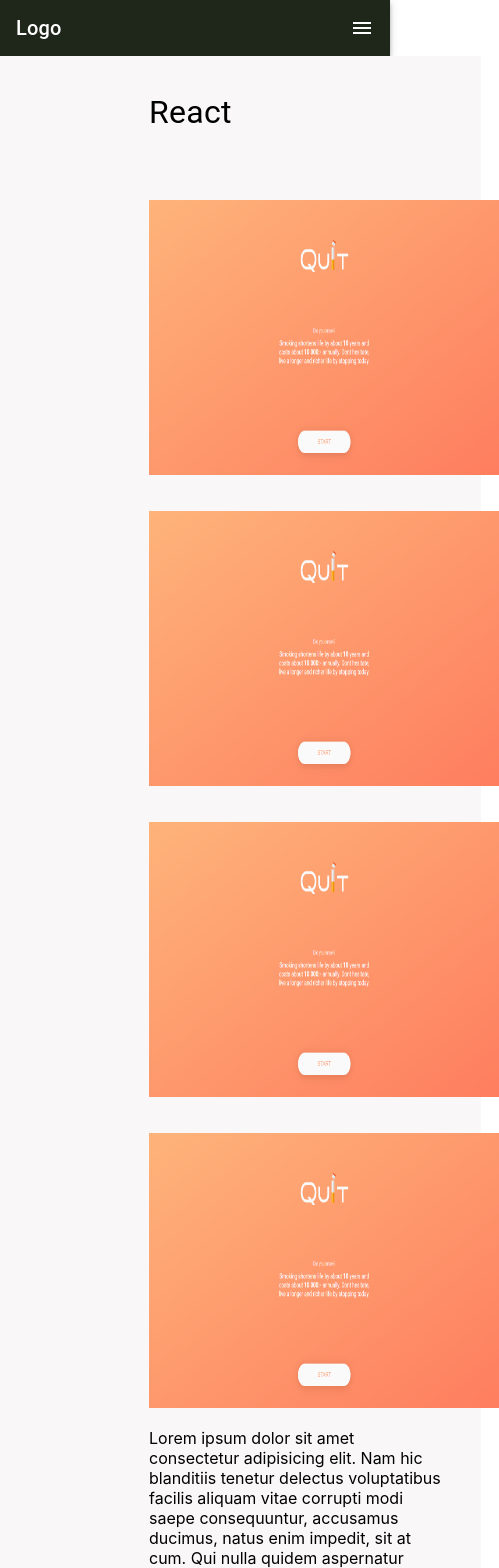
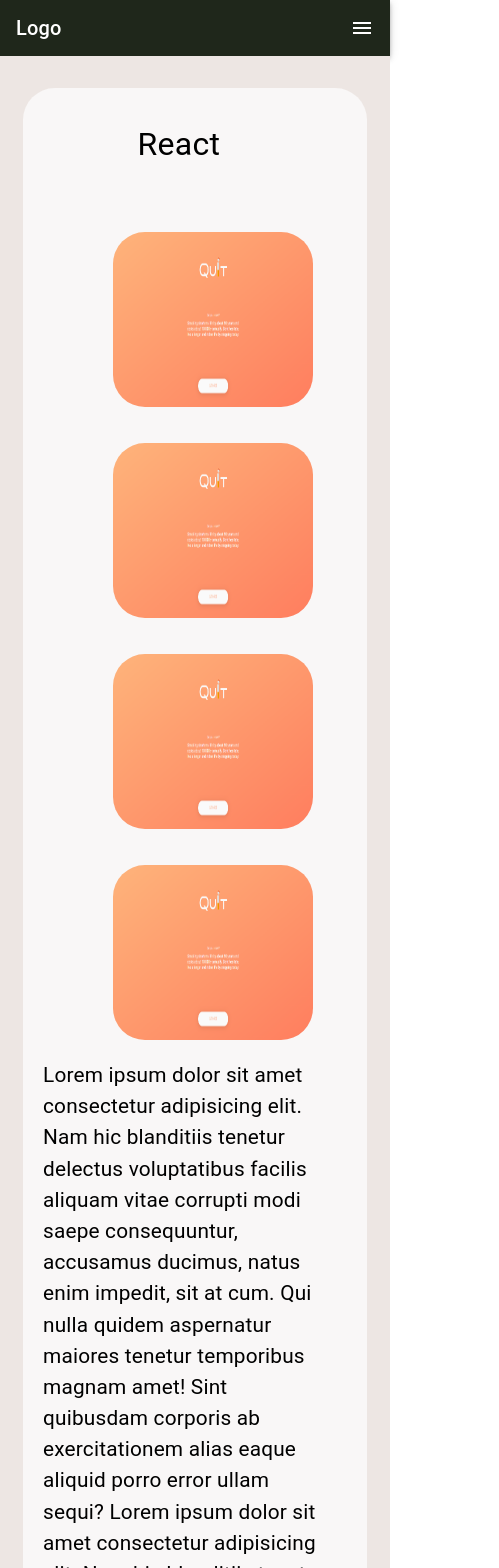
Before and after one commit to Prisberg/nr1team, a React (Create React App) app: page /ReactInfo in a window 390 px wide. Shown: the top 1568 px of the page, 499 px wide, since content can reach past the window. Built offline with nearby package versions, Linux system fonts and the light colour scheme.

Commit message:
mobile style -skills-

```diff
--- a/src/components/main/skills/skills-Info/JavaScript.jsx
+++ b/src/components/main/skills/skills-Info/JavaScript.jsx
@@ -46,11 +46,11 @@ function JavaScript () {
     justifyContent: 'center',
   }
   const innerBox = {
-    width:{ xs: '100%', md: '100%', lg: '1226px', xl: '70%'},
+    width:{ xs: '50%', md: '100%', lg: '1226px', xl: '70%'},
     height:{ xs: '100%', md: '100%', llg: '100%', xl: '1350px'},
     padding: '2em',
     backgroundColor: '#F9F7F7',
-    paddingLeft: '15em',
+    paddingLeft: { xs: '0em', md: '15em', llg: '15em', xl: '15em'},
     // borderRadius: '2em',
   }
   const skillProjects = {
--- a/src/components/main/skills/skills-Info/ReactInfo.jsx
+++ b/src/components/main/skills/skills-Info/ReactInfo.jsx
@@ -5,14 +5,14 @@ import FigmaImg from '../Skill-imgs/skillTest.png'
 
 const ReactInfo = () => {
   return (
-    <Box sx={mainBox}>
+    <Box sx={mainBox} className='main-Box'>
       <Box sx={innerBox}>
         <Box >
         <Typography sx={mainTitle} >
           React
         </Typography>
         </Box>
-        <Box sx={skillProjects}>
+        <Box sx={skillProjects} className='skillProjects'>
           <Box sx={projectBox}  className='skillBox'>
           <img src={FigmaImg} alt=""/>
           </Box>
@@ -27,11 +27,15 @@ const ReactInfo = () => {
           </Box>
         </Box>
         <Box sx={skillInfo}>
-          <p>Lorem ipsum dolor sit amet consectetur adipisicing elit.
+          <Typography sx={skillInfoText}>Lorem ipsum dolor sit amet consectetur adipisicing elit.
             Nam hic blanditiis tenetur delectus voluptatibus facilis aliquam vitae corrupti modi saepe consequuntur,
             accusamus ducimus, natus enim impedit, sit at cum. Qui nulla quidem aspernatur maiores tenetur temporibus magnam amet! Sint quibusdam corporis ab
             exercitationem alias eaque aliquid porro error ullam sequi?
-          </p>
+              Lorem ipsum dolor sit amet consectetur adipisicing elit.
+            Nam hic blanditiis tenetur delectus voluptatibus facilis aliquam vitae corrupti modi saepe consequuntur,
+            accusamus ducimus, natus enim impedit, sit at cum. Qui nulla quidem aspernatur maiores tenetur temporibus magnam amet! Sint quibusdam corporis ab
+            exercitationem alias eaque aliquid porro error ullam sequi?
+          </Typography>
         </Box>
       </Box>
     </Box>
@@ -39,38 +43,49 @@ const ReactInfo = () => {
 }
 const mainBox = {
   width:{ xs: '100%', md: '100%', lg: '100%', xl: '100%'},
-  height:{ xs: '100%', md: '100%', llg: '100%', xl: '1500px'},
+  height:{ xs: '100%', md: '100%', llg: '100%', xl: '1300px'},
   backgroundColor: '#EDE6E3',
   display: 'flex',
   alignItems: 'center',
   justifyContent: 'center',
 }
 const innerBox = {
-  width:{ xs: '100%', md: '100%', lg: '1226px', xl: '70%'},
-  height:{ xs: '100%', md: '100%', llg: '100%', xl: '1350px'},
+  width:{ xs: '80%', md: '100%', lg: '1226px', xl: '70%'},
+  height:{ xs: '80%', md: '100%', lg: '100%', xl: '1150px'},
   padding: '2em',
+  marginTop: { xs: '2em', md: '0', lg: '0', xl: '0'},
   backgroundColor: '#F9F7F7',
-  paddingLeft: '15em',
-  // borderRadius: '2em',
+  paddingLeft: { xs: '0em', md: '15em', lg: '15em', xl: '15em'},
+  borderRadius: '2em',
 }
 const skillProjects = {
-  width:{ xs: '100%', md: '500px', lg: '500px', xl: '1226px'},
   display: 'flex',
-  alignItems: 'flex-start',
+  alignItems:{ xs: 'center', md: 'flex-start', lg: 'flex-start', xl: 'flex-start'},
   justifyContent: 'center',
-  flexWrap: 'wrap',
+  width:{ xs: '380px', s: '380px', md: '500px', lg: '1226px', xl: '1226px'},
+  flexWrap: { xs: 'no-wrap', md: 'wrap', lg: 'wrap', xl: 'wrap'},
   marginTop: '2em',
+  flexDirection: { xs: 'column', md: 'row', lg: 'row'}
 }
 const  projectBox = {
  flex: '50%',
  marginTop: '2em',
- width: '300px',
+ width:{ xs: '200px', md: '300px', lg: '300px', xl: '300px'},
+ borderRadius: '2em',
 }
 const skillInfo = {
-
+  width:{ xs: '100%', md: '500px', lg: '500px', xl: '970px'},
+  display: 'flex',
+  alignItems: 'center',
+  justifyContent: 'center',
+  marginTop: '1em',
 }
 const mainTitle = {
-  textAlign: 'left',
+  textAlign: { xs: 'center', md: 'left', lg: 'left', xl:'left'},
   fontSize: { xs: '2em', md: '2em', lg: '2em', xl: '4em'},
 }
+const skillInfoText = {
+  fontSize: '1.3em',
+  paddingLeft: {xs: '20px', md: '0px', lg: '0px', xl: '0px'}
+}
 export default ReactInfo
--- a/src/components/main/skills/skills-Info/skillInfo.css
+++ b/src/components/main/skills/skills-Info/skillInfo.css
@@ -1,4 +1,19 @@
 .skillBox img {
   width: 350px;
   height: 275px;
+  border-radius: 2em;
 }
+
+@media (max-width: 420px) {
+  .skillBox img {
+    width: 200px;
+    height: 175px;
+    border-radius: 2em;
+  }
+}
+
+@media (max-width: 320px) {
+  .main-Box .skillProjects {
+    width: 300px;
+  }
+}
```
